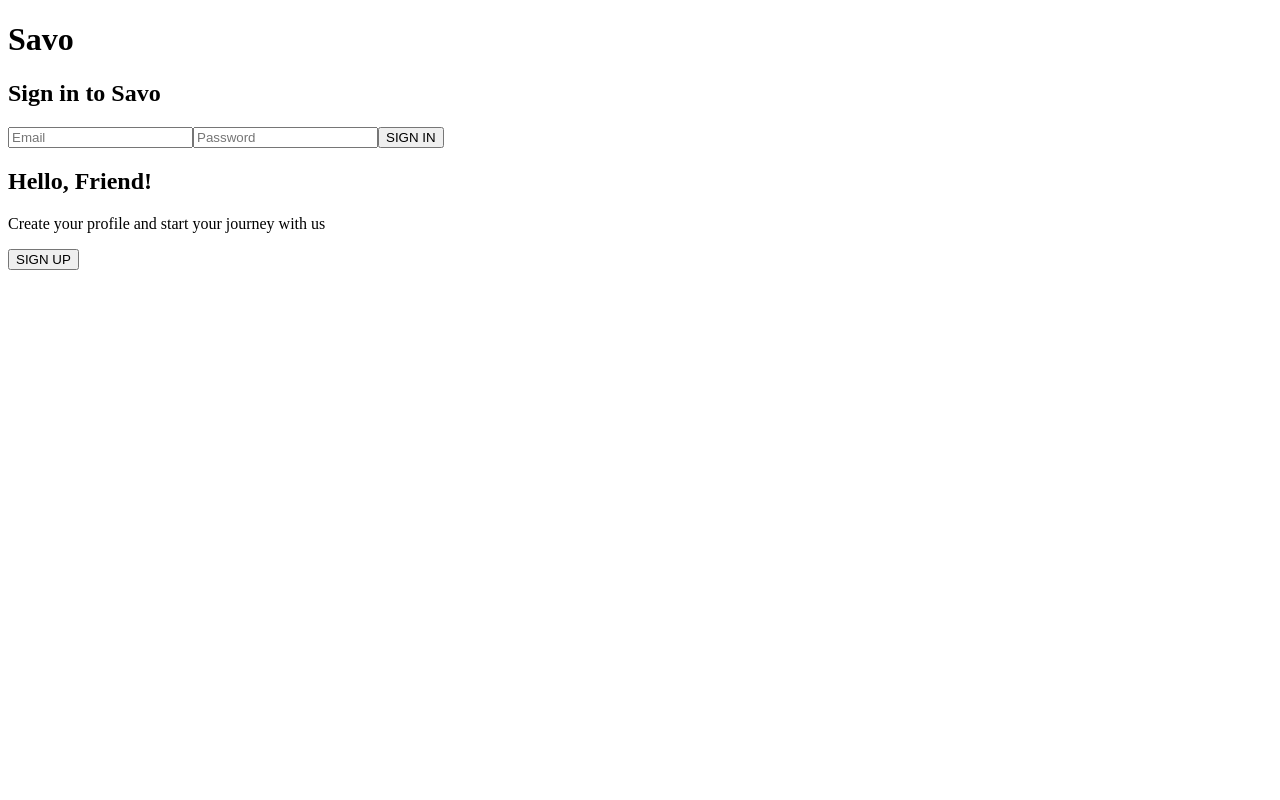
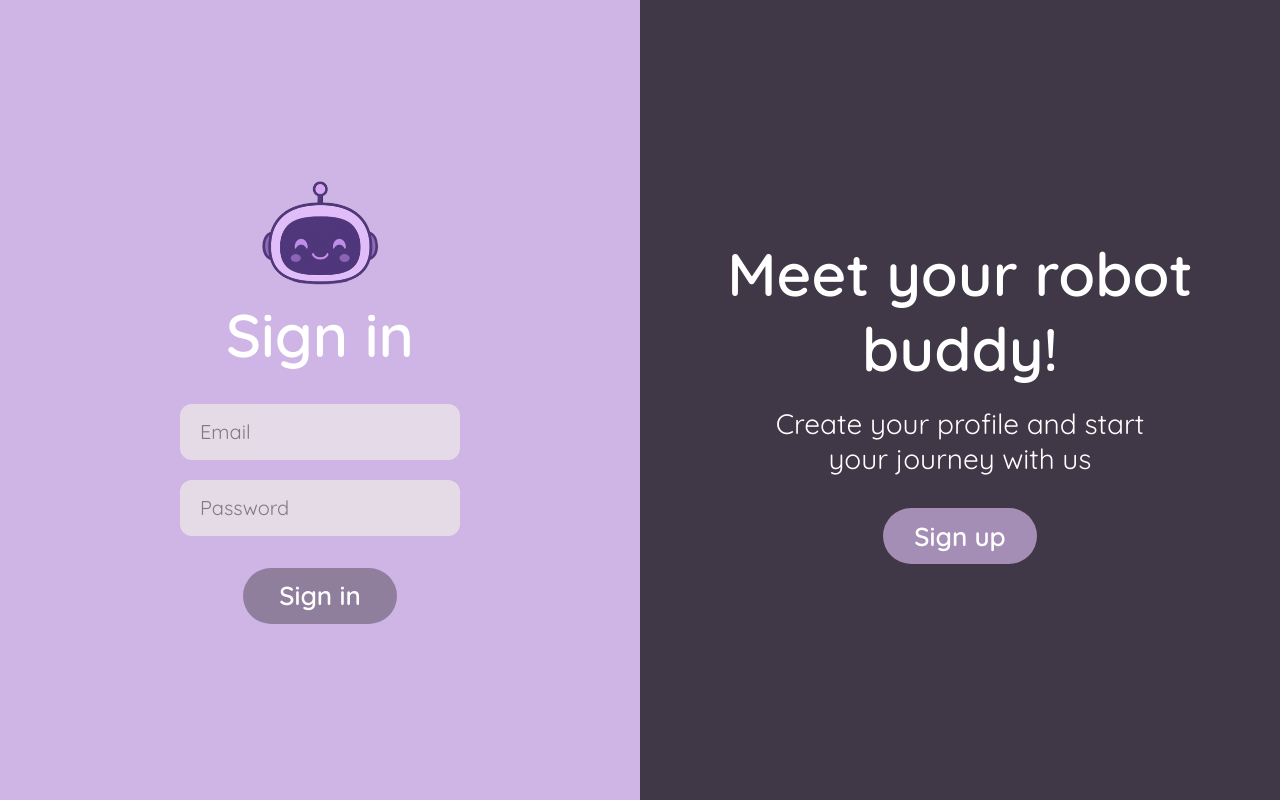
Before and after one commit to vienna601/Savo, a React (Vite) app in the folder client/: page / in a window 1280 px wide. Built offline with nearby package versions, Linux system fonts and the light colour scheme; no server answers.

Commit message:
sign in page styling done

```diff
--- a/client/src/pages/SignIn.jsx
+++ b/client/src/pages/SignIn.jsx
@@ -1,6 +1,7 @@
 import React, { useEffect, useState } from "react";
 import { useAuth0 } from "@auth0/auth0-react";
 import { useNavigate } from "react-router-dom";
+import "../styles/SignIn.css";
 
 const LoginPage = () => {
   const {
@@ -74,20 +75,42 @@ const LoginPage = () => {
     );
   }
 
-  return (
-    <div>
-      <h1>Savo</h1>
-      <h2>Sign in to Savo</h2>
-      {/*placeholder input fields*/}
-      <input type="email" placeholder="Email" />
-      <input type="password" placeholder="Password" />
-      <button onClick={handleSignIn}>SIGN IN</button>
-      {/*display warning message if any*/}
-      <p>{warning}</p>
-      {/*signup redirect option*/}
-      <h2>Hello, Friend!</h2>
-      <p>Create your profile and start your journey with us</p>
-      <button onClick={handleSignUp}>SIGN UP</button>
+   return (
+    <div className="login-container">
+      <div className="login-wrapper">
+        <div className="login-left">
+          <img
+            src="/src/assets/logo.png"
+            alt="Logo"
+            className="logo-image"
+          />
+          <h1 className="login-title">Sign in</h1>
+          <div className="login-form">
+            <input
+              type="email"
+              placeholder="Email"
+              className="login-input"
+            />
+            <input
+              type="password"
+              placeholder="Password"
+              className="login-input"
+            />
+            <button onClick={handleSignIn} className="sign-in-button">
+              <span className="button-text">Sign in</span>
+            </button>
+            {warning && <p className="warning-message">{warning}</p>}
+          </div>
+        </div>
+
+        <div className="login-right">
+          <h2 className="signup-title">Meet your robot buddy!</h2>
+          <p className="signup-description">Create your profile and start your journey with us</p>
+          <button onClick={handleSignUp} className="sign-up-button">
+            <span className="button-text">Sign up</span>
+          </button>
+        </div>
+      </div>
     </div>
   );
 };
--- a/client/src/styles/SignIn.css
+++ b/client/src/styles/SignIn.css
@@ -0,0 +1,235 @@
+/* Import Quicksand font */
+@import url('https://fonts.googleapis.com/css2?family=Quicksand:wght@400;600&display=swap');
+
+/* Reset and prevent scrolling */
+* {
+  margin: 0;
+  padding: 0;
+  box-sizing: border-box;
+}
+
+body, html {
+  overflow: hidden;
+  height: 100vh;
+  width: 100vw;
+}
+
+/* Main container */
+.login-container {
+  display: flex;
+  height: 100vh;
+  width: 100vw;
+  overflow: hidden;
+}
+
+.login-wrapper {
+  display: flex;
+  width: 100%;
+  height: 100vh;
+  overflow: hidden;
+}
+
+/* Left side - Sign in */
+.login-left {
+  width: 50%;
+  height: 100vh;
+  background: #CFB5E6;
+  display: flex;
+  flex-direction: column;
+  align-items: center;
+  justify-content: center;
+  padding: 5%;
+  box-sizing: border-box;
+}
+
+.logo-image {
+  width: clamp(120px, 12%, 160px);
+  height: auto;
+  margin-bottom: 10px;
+  object-fit: contain;
+}
+
+.login-title {
+  color: #FFF;
+  font-family: 'Quicksand', sans-serif;
+  font-size: clamp(40px, 6vw, 60px);
+  font-style: normal;
+  font-weight: 600;
+  line-height: normal;
+  margin-bottom: clamp(30px, 4vh, 50px);
+}
+
+.login-form {
+  display: flex;
+  flex-direction: column;
+  align-items: center;
+  gap: clamp(20px, 2.5vh, 30px);
+  width: 100%;
+}
+
+.login-input {
+  width: clamp(280px, 50%, 400px);
+  height: clamp(55px, 7vh, 70px);
+  flex-shrink: 0;
+  background: #ECE8E8;
+  opacity: 0.75;
+  border: none;
+  padding: 0 20px;
+  box-sizing: border-box;
+  font-family: 'Quicksand', sans-serif;
+  font-size: clamp(16px, 2vw, 20px);
+  border-radius: 12px;
+}
+
+.login-input::placeholder {
+  color: #666;
+  font-family: 'Quicksand', sans-serif;
+}
+
+.login-input:focus {
+  outline: none;
+  opacity: 1;
+}
+
+.sign-in-button {
+  width: clamp(150px, 30%, 200px);
+  height: clamp(55px, 7vh, 70px);
+  flex-shrink: 0;
+  border-radius: 66.5px;
+  background: #8F7E9C;
+  border: none;
+  cursor: pointer;
+  margin-top: clamp(10px, 1.5vh, 20px);
+  transition: background 0.3s ease;
+  display: flex;
+  align-items: center;
+  justify-content: center;
+}
+
+.sign-in-button:hover {
+  background: #7d6c8a;
+}
+
+.sign-in-button:active {
+  transform: scale(0.98);
+}
+
+.button-text {
+  color: #FFF;
+  font-family: 'Quicksand', sans-serif;
+  font-size: clamp(18px, 2.5vw, 26px);
+  font-style: normal;
+  font-weight: 600;
+  line-height: normal;
+}
+
+.warning-message {
+  color: #d32f2f;
+  font-family: 'Quicksand', sans-serif;
+  font-size: clamp(14px, 1.8vw, 18px);
+  margin-top: 10px;
+  min-height: 20px;
+}
+
+/* Right side - Sign up */
+.login-right {
+  width: 50%;
+  height: 100vh;
+  flex-shrink: 0;
+  background: #403747;
+  display: flex;
+  flex-direction: column;
+  align-items: center;
+  justify-content: center;
+  padding: 5%;
+  box-sizing: border-box;
+}
+
+.signup-title {
+  color: #FFF;
+  text-align: center;
+  font-family: 'Quicksand', sans-serif;
+  font-size: clamp(40px, 6vw, 60px);
+  font-style: normal;
+  font-weight: 600;
+  line-height: normal;
+  margin-bottom: clamp(15px, 2.5vh, 25px);
+}
+
+.signup-description {
+  color: #FFF;
+  text-align: center;
+  font-family: 'Quicksand', sans-serif;
+  font-size: clamp(18px, 3vw, 28px);
+  font-style: normal;
+  font-weight: 400;
+  line-height: normal;
+  margin-bottom: clamp(30px, 4vh, 50px);
+  max-width: 80%;
+}
+
+.sign-up-button {
+  width: clamp(150px, 30%, 200px);
+  height: clamp(55px, 7vh, 70px);
+  flex-shrink: 0;
+  border-radius: 66.5px;
+  background: #A58EB6;
+  border: none;
+  cursor: pointer;
+  transition: background 0.3s ease;
+  display: flex;
+  align-items: center;
+  justify-content: center;
+}
+
+.sign-up-button:hover {
+  background: #947ca4;
+}
+
+.sign-up-button:active {
+  transform: scale(0.98);
+}
+
+/* Loading state */
+.loading-container {
+  display: flex;
+  justify-content: center;
+  align-items: center;
+  min-height: 100vh;
+  font-family: 'Quicksand', sans-serif;
+  font-size: 18px;
+  color: #403747;
+}
+
+/* Responsive design */
+@media (max-width: 1024px) {
+  .login-wrapper {
+    flex-direction: column;
+    width: 100%;
+    height: auto;
+    max-width: 500px;
+  }
+
+  .login-left,
+  .login-right {
+    width: 100%;
+    height: auto;
+    min-height: 300px;
+  }
+}
+
+@media (max-width: 480px) {
+  .login-title,
+  .signup-title {
+    font-size: 32px;
+  }
+
+  .signup-description {
+    font-size: 16px;
+  }
+
+  .login-input {
+    width: 80%;
+    max-width: 250px;
+  }
+}
```
Also changed, not shown: client/src/assets/logo.png.
